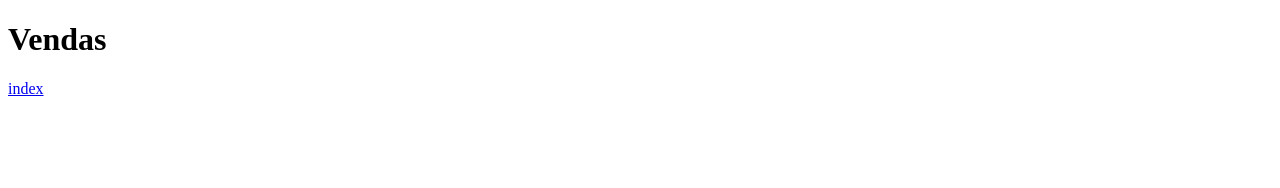
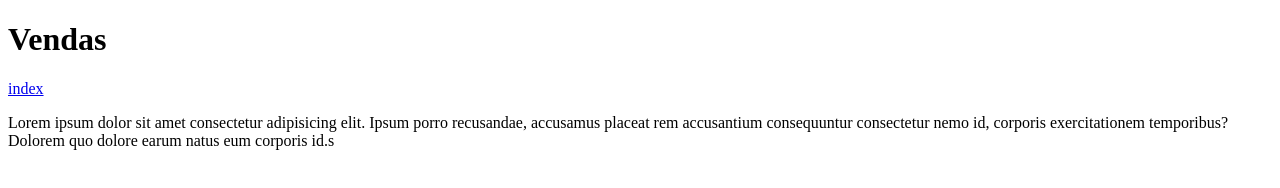
Before and after one commit to PaivaJudson/oi, a plain HTML site: page vendas.html in a window 1280 px wide. Drawn offline with Linux system fonts and the light colour scheme.

Commit message:
segunda versao do documento

```diff
--- a/vendas.html
+++ b/vendas.html
@@ -8,5 +8,9 @@
 <body>
     <h1>Vendas</h1>
     <a href="index.html">index</a>
+
+    <p>
+        Lorem ipsum dolor sit amet consectetur adipisicing elit. Ipsum porro recusandae, accusamus placeat rem accusantium consequuntur consectetur nemo id, corporis exercitationem temporibus? Dolorem quo dolore earum natus eum corporis id.s
+    </p>
 </body>
 </html>
```
